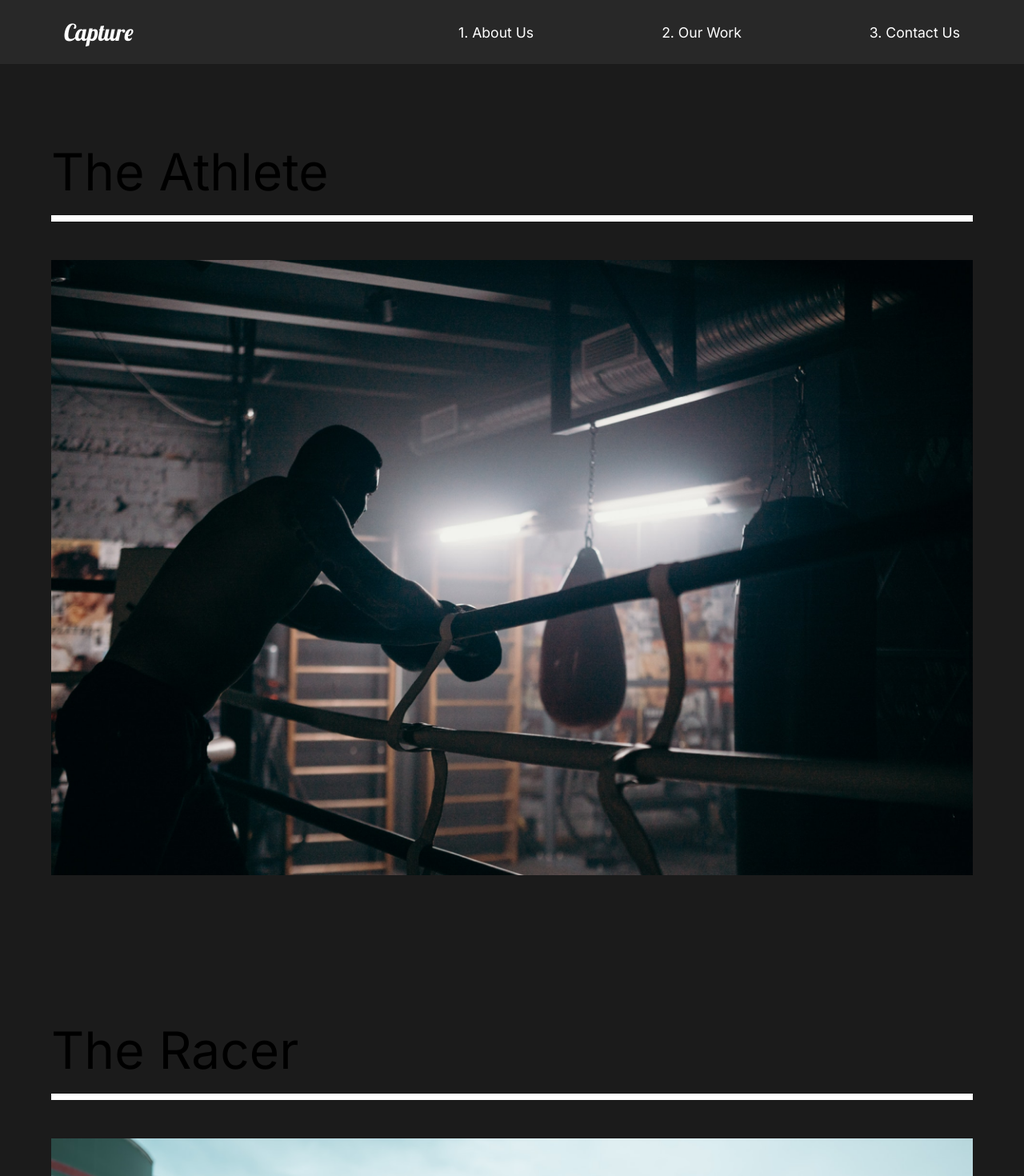
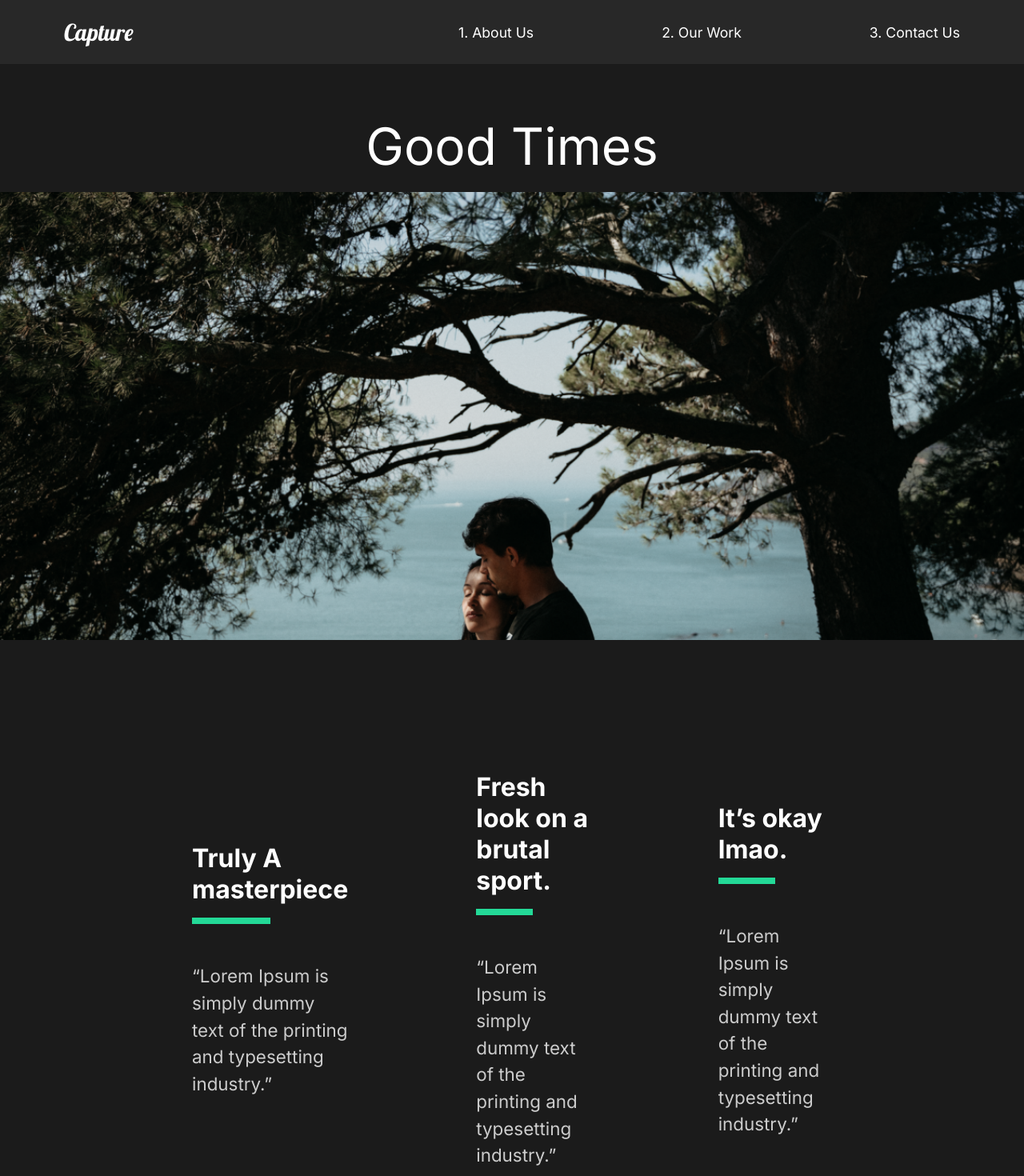
Before and after one commit to fidsta1990/capture-portfolio, a React (Create React App) app: page /work/good-times in a window 1280 px wide. Shown: the top 1470 px of the page at 80% size. Built offline with nearby package versions, Linux system fonts and the light colour scheme.

Commit message:
added movieDetails file with content for our work page. Styled our work pag

```diff
--- a/src/App.js
+++ b/src/App.js
@@ -3,6 +3,8 @@ import Navbar from "./components/Navbar";
 import About from "./pages/About";
 import OurWork from "./pages/OurWork";
 import Contact from "./pages/Contact";
+import MovieDetail from "./pages/MovieDetail";
+
 // GLOBAL STYLE
 import GlobalStyle from "./components/global-style/GlobalStyle";
 
@@ -17,8 +19,11 @@ function App() {
         <Route exact path="/">
           <About />
         </Route>
-        <Route path="/work">
+        <Route exact path="/work">
           <OurWork />
+        </Route>
+        <Route path="/work/:id">
+          <MovieDetail />
         </Route>
         <Route path="/contact">
           <Contact />
--- /dev/null
+++ b/src/movieState.js
@@ -0,0 +1,81 @@
+//Import Images
+import athlete from "./img/athlete-small.png";
+import goodtimes from "./img/goodtimes-small.png";
+import theracer from "./img/theracer-small.png";
+import athlete2 from "./img/athlete2.png";
+import goodtimes2 from "./img/good-times2.jpg";
+import theracer2 from "./img/the-racer2.jpg";
+
+export const MovieState = () => {
+  return [
+    {
+      title: "The Athlete",
+      mainImg: athlete,
+      secondaryImg: athlete2,
+      url: "/work/the-athlete",
+      awards: [
+        {
+          title: "Truly A masterpiece",
+          description:
+            "“Lorem Ipsum is simply dummy text of the printing and typesetting industry.”",
+        },
+        {
+          title: "Fresh look on a brutal sport.",
+          description:
+            "“Lorem Ipsum is simply dummy text of the printing and typesetting industry.”",
+        },
+        {
+          title: "It’s okay lmao.",
+          description:
+            "“Lorem Ipsum is simply dummy text of the printing and typesetting industry.”",
+        },
+      ],
+    },
+    {
+      title: "Good Times",
+      mainImg: goodtimes,
+      url: "/work/good-times",
+      secondaryImg: goodtimes2,
+      awards: [
+        {
+          title: "Truly A masterpiece",
+          description:
+            "“Lorem Ipsum is simply dummy text of the printing and typesetting industry.”",
+        },
+        {
+          title: "Fresh look on a brutal sport.",
+          description:
+            "“Lorem Ipsum is simply dummy text of the printing and typesetting industry.”",
+        },
+        {
+          title: "It’s okay lmao.",
+          description:
+            "“Lorem Ipsum is simply dummy text of the printing and typesetting industry.”",
+        },
+      ],
+    },
+    {
+      title: "The Racer",
+      mainImg: theracer,
+      url: "/work/the-racer",
+      secondaryImg: theracer2,
+      awards: [
+        {
+          title: "Truly A masterpiece",
+          description:
+            "“Lorem Ipsum is simply dummy text of the printing and typesetting industry.”",
+        },
+        {
+          title: "Fresh look on a brutal sport.",
+          description:
+            "“Lorem Ipsum is simply dummy text of the printing and typesetting industry.”",
+        },
+        {
+          title: "It’s okay lmao.",
+          description:
+            "“Lorem Ipsum is simply dummy text of the printing and typesetting industry.”",
+        },
+      ],
+    },
+  ];
+};
--- /dev/null
+++ b/src/pages/MovieDetail.jsx
@@ -0,0 +1,106 @@
+import React, { useState, useEffect } from "react";
+import { MovieState } from "../movieState";
+import styled from "styled-components";
+import { useHistory } from "react-router-dom";
+
+const MovieDetail = () => {
+  const history = useHistory();
+  const url = history.location.pathname;
+  const [movies, setMovies] = useState(MovieState);
+  const [movie, setMovie] = useState(null);
+
+  useEffect(() => {
+    const currentMovie = movies.filter((movie) => movie.url === url);
+    setMovie(currentMovie[0]);
+  }, [movies, url]);
+
+  return (
+    <>
+      {movie && (
+        <Details>
+          <Headline>
+            <h2>{movie.title}</h2>
+            <img src={movie.mainImg} alt={movie.title} />
+          </Headline>
+          <Awards>
+            {movie.awards.map((award, index) => {
+              return <Award key={index} {...award} />;
+            })}
+          </Awards>
+          <ImageDisplay>
+            <img src={movie.secondaryImg} alt="movie image two" />
+          </ImageDisplay>
+        </Details>
+      )}
+    </>
+  );
+};
+
+const Details = styled.div`
+  color: white;
+`;
+const Headline = styled.div`
+  min-height: 90vh;
+  padding-top: 20vh;
+  position: relative;
+
+  h2 {
+    position: absolute;
+    top: 10%;
+    left: 50%;
+    transform: translate(-50%, -10%);
+  }
+
+  img {
+    width: 100%;
+    height: 70vh;
+    object-fit: cover;
+  }
+`;
+
+const Awards = styled.div`
+  min-height: 80vh;
+  display: flex;
+  margin: 5rem 10rem;
+  align-items: center;
+  justify-content: space-around;
+`;
+const AwardStyle = styled.div`
+  padding: 5rem;
+
+  h3 {
+    font-size: 2rem;
+  }
+
+  .line {
+    width: 50%;
+    background: #23d997;
+    height: 0.5rem;
+    margin: 1rem 0rem;
+  }
+
+  p {
+    padding: 2rem 0rem;
+  }
+`;
+
+const ImageDisplay = styled.div`
+  min-height: 100vh;
+
+  img {
+    width: 100%;
+    object-fit: cover;
+  }
+`;
+
+// AWARD COMPONENT
+const Award = ({ title, description }) => {
+  return (
+    <AwardStyle>
+      <h3>{title}</h3>
+      <div className="line"></div>
+      <p>{description}</p>
+    </AwardStyle>
+  );
+};
+export default MovieDetail;
--- a/src/pages/OurWork.jsx
+++ b/src/pages/OurWork.jsx
@@ -11,21 +11,21 @@ const OurWork = () => {
       <Movie>
         <h2>The Athlete</h2>
         <div className="line"></div>
-        <Link>
+        <Link to="/work/the-athlete">
           <img src={athlete} alt="athlete" />
         </Link>
       </Movie>
       <Movie>
         <h2>The Racer</h2>
         <div className="line"></div>
-        <Link>
+        <Link to="/work/the-racer">
           <img src={theracer} alt="the racer" />
         </Link>
       </Movie>
       <Movie>
         <h2> Good Times</h2>
         <div className="line"></div>
-        <Link>
+        <Link to="/work/good-times">
           <img src={goodtimes} alt="goodtimes" />
         </Link>
       </Movie>
```
